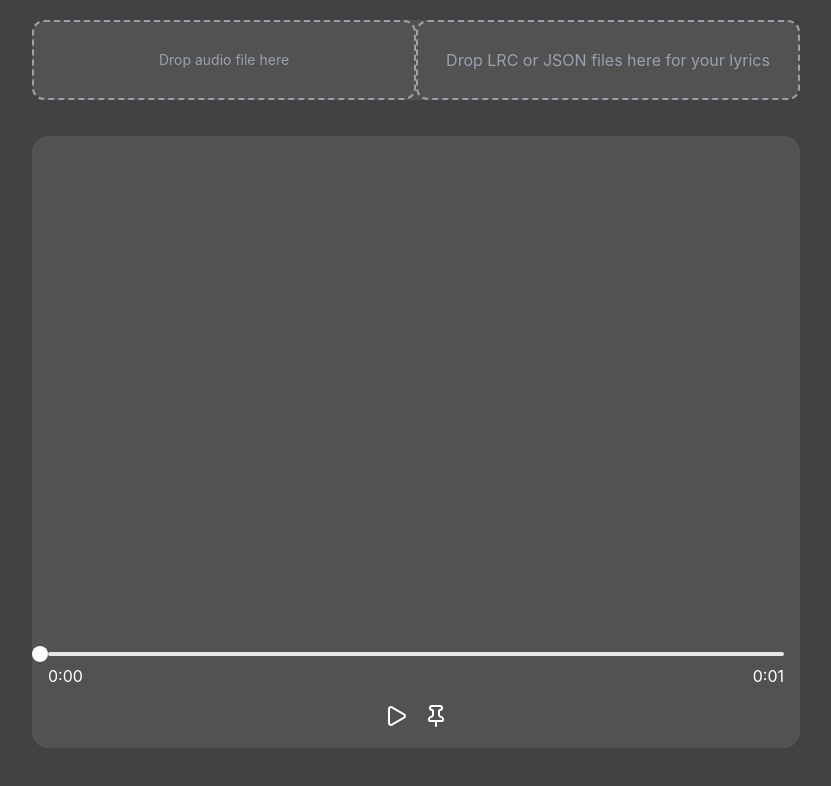
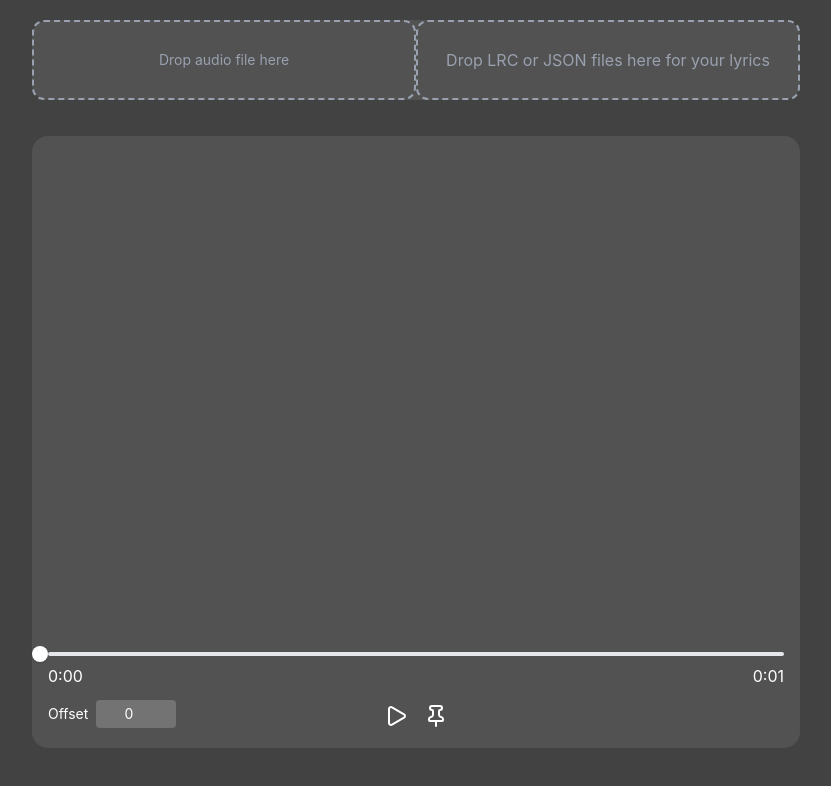
Before and after one commit to lee3291/lyric-repeater, a React (Vite) app: page / in a window 1280 px wide. Shown: the top 786 px of the page, without its empty margins (224-1055 px from the left). Built offline with nearby package versions, Linux system fonts and the light colour scheme.

Commit message:
implement offset feature

```diff
--- a/src/App.jsx
+++ b/src/App.jsx
@@ -23,6 +23,8 @@ function App() {
   const [lyricsFileName, setLyricsFileName] = useState("");
   const [audioUploaded, setAudioUploaded] = useState(false);
   const [lyricsUploaded, setLyricsUploaded] = useState(false);
+  const [offset, setOffset] = useState(0);
+  const offsetRef = useRef(0);
 
   useEffect(() => {
     const audio = audioRef.current;
@@ -70,10 +72,10 @@ function App() {
       for (let i = parsedLyricsRef.current.length - 1; i >= 0; i--) {
         if (parsedLyricsRef.current[i].time < currTime) {
           if (parsedLyricsRef.current[i + 1]) {
-            startTime = parsedLyricsRef.current[i].time + 1.1;
-            endTime = parsedLyricsRef.current[i + 1].time + 1.1;
+            startTime = parsedLyricsRef.current[i].time + offsetRef.current;
+            endTime = parsedLyricsRef.current[i + 1].time + offsetRef.current;
           } else {
-            startTime = parsedLyricsRef.current[i].time + 1.1;
+            startTime = parsedLyricsRef.current[i].time + offsetRef.current;
             endTime = audioRef.current.duration;
           }
           if (audioRef.current.currentTime > endTime) {
@@ -115,7 +117,7 @@ function App() {
             key={line.time}
             ref={isCurrent ? currLinePtagRef : null}
             className={`${className} group flex items-center gap-2`}
-            onClick={() => handleLyricJump(line.time + 1.1)}
+            onClick={() => handleLyricJump(line.time + offsetRef.current)}
           >
             <span
               className={`${isPinned ? "opacity-100 border-r-3 border-red-400" : "opacity-0 group-hover:opacity-100"} transition flex-shrink-0 pr-1`}
@@ -124,7 +126,7 @@ function App() {
                 className="py-1 px-2 text-white rounded cursor-pointer"
                 onClick={(e) => {
                   e.stopPropagation();
-                  handleLyricJump(line.time + 1.1);
+                  handleLyricJump(line.time + offsetRef.current);
                   pinnedLineTimeRef.current = audioRef.current.currentTime;
                   pinnedLineObjRef.current = isPinningRef.current
                     ? null // unpinning, clear it
@@ -146,7 +148,7 @@ function App() {
     const currTime = audioRef.current.currentTime;
     for (let i = parsedLyricsRef.current.length - 1; i >= 0; i--) {
       // slight delay cause it's too fast.
-      if (parsedLyricsRef.current[i].time <= currTime - 1) {
+      if (parsedLyricsRef.current[i].time <= currTime - offsetRef.current) {
         setCurrLine(parsedLyricsRef.current[i]);
         break;
       }
@@ -310,7 +312,22 @@ function App() {
               <p className="text-white">{`${Math.floor((audioRef.current?.duration || 1) / 60)}:${String(Math.floor((audioRef.current?.duration || 1) % 60)).padStart(2, "0")}`}</p>
             </div>
           </div>
-          <div className="flex flex-row justify-center w-full p-0">
+          <div className="relative flex flex-row justify-center w-full p-0">
+            {/* offset */}
+            <div className="absolute left-0 flex items-center gap-2">
+              <p className="text-white text-sm">Offset</p>
+              <input
+                type="number"
+                step="0.1"
+                defaultValue="0"
+                className="w-20 bg-neutral-500 text-white text-sm rounded px-2 py-1 text-center"
+                onChange={(e) => {
+                  const val = Number(e.target.value);
+                  setOffset(val);
+                  offsetRef.current = val;
+                }}
+              />
+            </div>
             {/* play/pause button */}
             <button
               className="py-1 px-2 text-white rounded hover:bg-gray-500 cursor-pointer"
```
Also changed, not shown: 1 other file (tests, documents, lock files or other folders).
